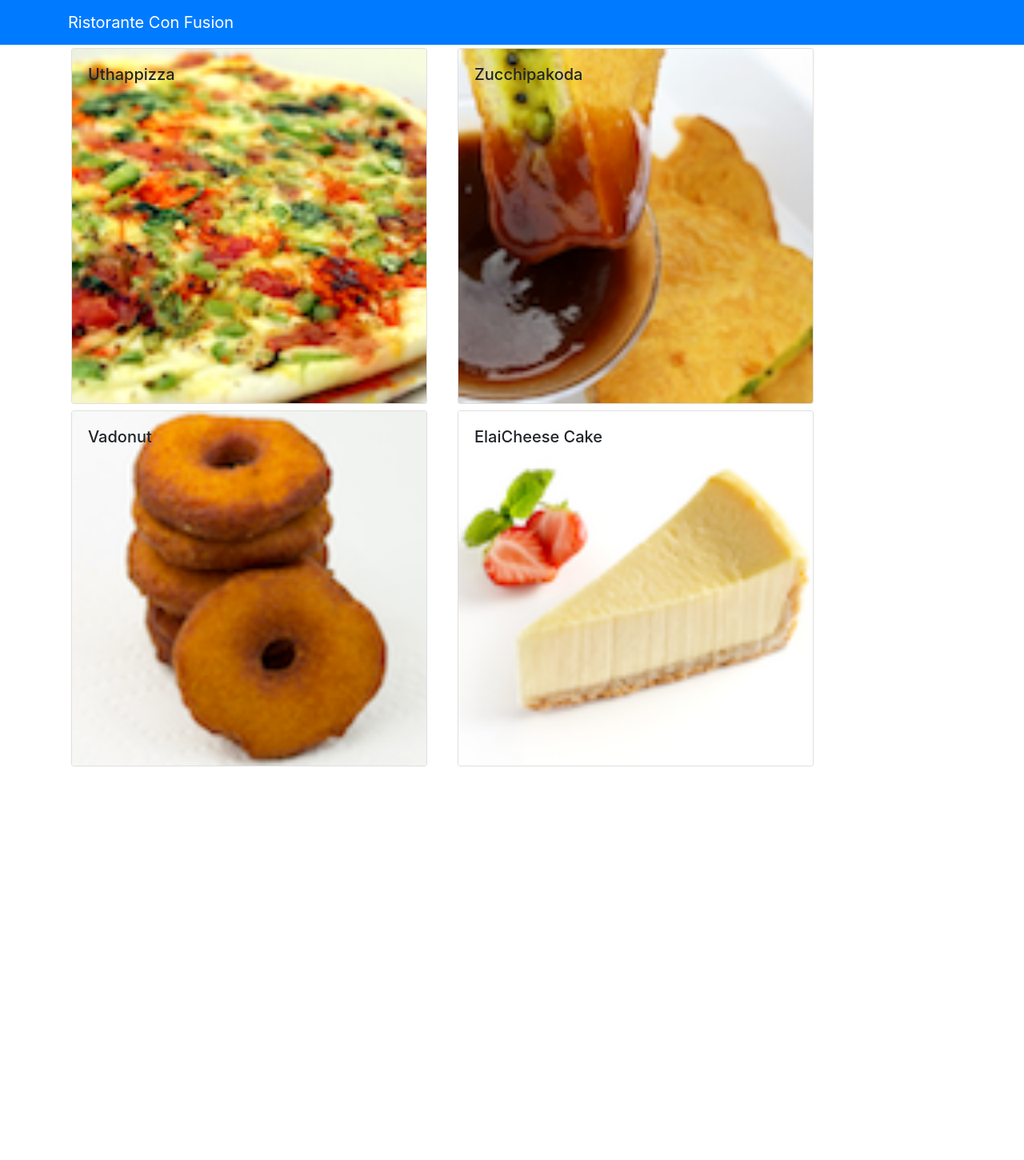
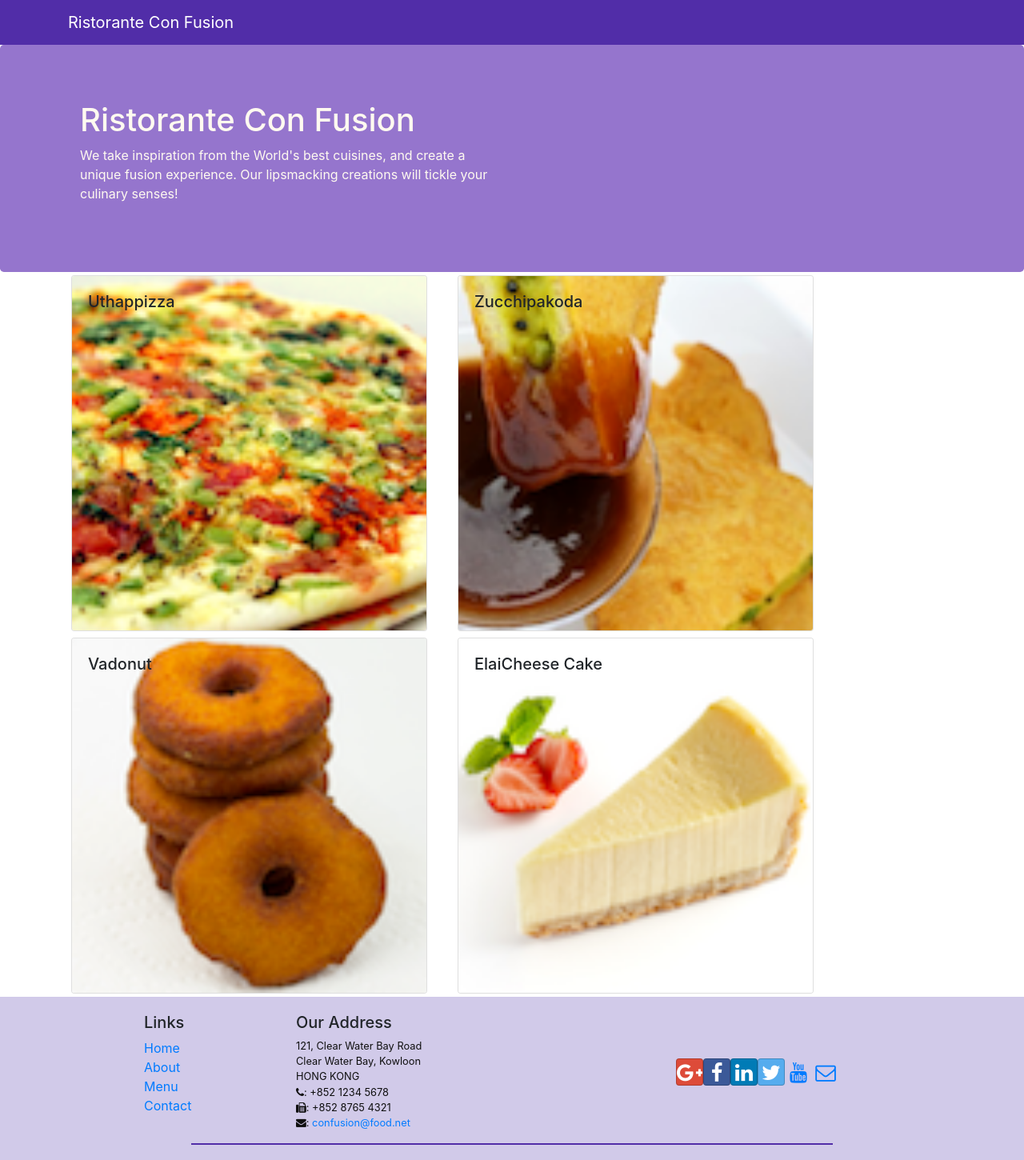
Before and after one commit to Tolugold1/React, a React (Create React App) app: page / in a window 1280 px wide. Shown: the top 1450 px of the page at 80% size. Before the commit the page ends 962 px from the top, so only its background shows below. Built offline with nearby package versions, Linux system fonts and the light colour scheme.

Commit message:
Header and footer

```diff
--- a/package.json
+++ b/package.json
@@ -7,6 +7,8 @@
     "@testing-library/react": "^13.2.0",
     "@testing-library/user-event": "^13.5.0",
     "bootstrap": "^4.0.0",
+    "bootstrap-social": "^5.1.1",
+    "font-awesome": "^4.7.0",
     "react": "^18.1.0",
     "react-dom": "^18.1.0",
     "react-popper": "^0.9.2",
--- /dev/null
+++ b/src/App.css
@@ -0,0 +1,33 @@
+.row-header {
+  margin: 0px auto;
+  padding: 0px auto; }
+
+.row-content {
+  margin: 0px auto;
+  padding: 50px 0px;
+  border-bottom: 1px ridge;
+  min-height: 400px; }
+
+.footer {
+  margin: 0px auto;
+  padding: 20px 0px;
+  background-color: #D1CAE9; }
+
+.jumbotron {
+  margin: 0px auto;
+  padding: 70px 30px;
+  background-color: #9575CD;
+  color: floralwhite; }
+
+address {
+  font-size: 80%;
+  margin: 0px;
+  color: #0f0f0f; }
+
+.navbar-dark {
+  background-color: #512DA8; }
+
+hr {
+  width: 800px;
+  border: 1px solid #512DA8;
+}
--- a/src/App.js
+++ b/src/App.js
@@ -1,28 +1,12 @@
-import React from 'react'
-import ReactDOM from 'react-dom';
-import { Navbar, NavbarBrand } from 'reactstrap';
-import Menu from './components/MenuComponent';
-import { DISHES } from './shared/dishes'
+import React from 'react';
+import Main from './components/MainComponents';
 
-class App extends React.Component {
-
-  constructor(props) {
-    super(props)
-
-    this.state = { dishes: DISHES }
-  }
-  render() {
-    return(
-      <div className='App'>
-        <Navbar dark color="primary">
-          <div className='container'>
-            <NavbarBrand href='/'>Ristorante Con Fusion</NavbarBrand>
-          </div>
-        </Navbar>
-        <Menu dishes={this.state.dishes} />
-      </div>
-    )
-  }
+const App = () => {
+  return(
+    <div>
+      <Main />
+    </div>
+  )
 }
 
 export default App;
--- a/src/components/DishDetailComponent.js
+++ b/src/components/DishDetailComponent.js
@@ -1,42 +1,62 @@
 import React from 'react';
 import { Card, CardBody, CardImg, CardText, CardTitle } from 'reactstrap';
 
-class DishDetailComponent extends React.Component {
 
+  function RenderDish(dishSelected) {
+    if (dishSelected != null)
+    {
+      return(
+        <Card>
+          <CardImg width="100%" src={dishSelected.image} alt={dishSelected.name}></CardImg>
+          <CardBody>
+            <CardTitle header={dishSelected.name}>{dishSelected.name}</CardTitle>
+            <CardText>{dishSelected.description}</CardText>
+          </CardBody>
+        </Card>
+      )
+    } else {
+      return(<div></div>)
+    }
+  }
 
-  render() {
-    const commentsDisplay = this.props.dishSelected.comments.map((comments) => {
+  function RenderComments(array) {
+    if (array != null)
+    {
       return(
-        <div key={comments.id}>
-          <div>
-            <ul className='list-unstyled'>
-              <li><p>{comments.comment}</p></li>
-              <li><p>--{comments.author} {comments.date}</p></li>
-            </ul>
+        <div>
+          <h4>Comments</h4>
+          <ul className='list-unstyled'>
+            {array.map((array) => {
+              return(
+                <li key={array.id}>
+                  <p>{array.comment}</p>
+                  <p>--{array.author} {new Intl.DateTimeFormat('en-US', { year: 'numeric', month: 'short', day: '2-digit'}).format(new Date(Date.parse(array.date)))}</p>
+                </li>
+            )})}
+          </ul>
+        </div>
+      )
+    }
+  }
+
+  const DishDetailComponent = (props) => {
+    if (props.dishSelected != null) {
+      return(
+        <div className='container'>
+          <div className='row'>
+            <div className='col-12 col-md-5'>
+              {RenderDish(props.dishSelected)}
+            </div>
+            <div className='col-12 col-md-5'>
+              {RenderComments(props.dishSelected.comments)}
+            </div>
           </div>
         </div>
       )
-    })
+    } else {
+      return(<div></div>)
+    }
+  }
 
-    return(
-      <div className='row'>
-        <div className='col-12 col-md-5 m-1'>
-          <Card>
-            <CardImg width='100%' src={this.props.dishSelected.image} alt={this.props.dishSelected.name}></CardImg>
-            <CardBody>
-              <CardTitle header={this.props.dishSelected.name}>{this.props.dishSelected.name}</CardTitle>
-              <CardText>{this.props.dishSelected.description}</CardText>
-            </CardBody>
-          </Card>
-        </div>
-
-        <div className='col-12 col-md-5'>
-          <div><h4>Comments</h4></div>
-          { commentsDisplay }
-        </div>
-      </div>
-    )
-  }
-}
 
 export default DishDetailComponent;
--- /dev/null
+++ b/src/components/FooterComponent.js
@@ -0,0 +1,52 @@
+import React from 'react';
+
+
+const Footer = () => {
+  return(
+    <div className='footer'>
+      <div className='container'>
+        <div className='row justify-content-center'>
+          <div className='col-4 col-sm-2 offset-1'>
+            <h5>Links</h5>
+            <ul class="list-unstyled">
+                <li><a href="#">Home</a></li>
+                <li><a href="./aboutus.html">About</a></li>
+                <li><a href="#">Menu</a></li>
+                <li><a href="./contactus.html">Contact</a></li>
+            </ul>
+          </div>
+          <div className='col-7 col-sm-5'>
+            <h5>Our Address</h5>
+              <address>
+		              121, Clear Water Bay Road<br/>
+		              Clear Water Bay, Kowloon<br/>
+		              HONG KONG<br/>
+		              <i class="fa fa-phone fg-lg"></i>: +852 1234 5678<br/>
+		              <i class="fa fa-fax fg-lg"></i>: +852 8765 4321<br/>
+		              <i class="fa fa-envelope fg-lg"></i>: <a href="mailto:confusion@food.net">confusion@food.net</a>
+		          </address>
+          </div>
+          <div className='col-12 col-sm-4 align-self-center'>
+            <div>
+                <a class="btn btn-social-icon btn-google" href="http://google.com/+"><i class="fa fa-google-plus fg-lg"></i></a>
+                <a class="btn btn-social-icon btn-facebook" href="http://www.facebook.com/profile.php?id="><i class="fa fa-facebook fg-lg"></i></a>
+                <a class="btn btn-social-icon btn-linkedin" href="http://www.linkedin.com/in/"><i class="fa fa-linkedin fg-lg"></i></a>
+                <a class="btn btn-social-icon btn-twitter" href="http://twitter.com/"><i class="fa fa-twitter fg-lg"></i></a>
+                <a class="btn btn-social-icon btn-youtube" href="http://youtube.com/"><i class="fa fa-youtube fg-lg"></i></a>
+                <a class="btn btn-social-icon btn-envelope-o" href="mailto:"><i class="fa fa-envelope-o fg-lg"></i></a>
+            </div>
+          </div>
+        </div>
+        <hr />
+        <div className='row justify-content-center'>
+          <div class="col-auto">
+            <p>© Copyright 2018 Ristorante Con Fusion</p>
+          </div>
+        </div>
+      </div>
+    </div>
+
+  )
+}
+
+export default Footer;
--- /dev/null
+++ b/src/components/HeaderComponents.js
@@ -0,0 +1,29 @@
+import React from 'react';
+import { Navbar, NavbarBrand, Jumbotron } from 'reactstrap';
+
+
+class Header extends React.Component {
+  render() {
+    return(
+      <>
+      <Navbar dark>
+          <div className='container' >
+            <NavbarBrand href='/'>Ristorante Con Fusion</NavbarBrand>
+          </div>
+        </Navbar>
+        <Jumbotron>
+          <div className='container'>
+            <div className='row row-header'>
+              <div className='col-12 col-sm-6'>
+                <h1>Ristorante Con Fusion</h1>
+                <p>We take inspiration from the World's best cuisines, and create a unique fusion experience. Our lipsmacking creations will tickle your culinary senses!</p>
+              </div>
+            </div>
+          </div>
+        </Jumbotron>
+      </>
+    )
+  }
+}
+
+export default Header;
--- /dev/null
+++ b/src/components/MainComponents.js
@@ -0,0 +1,32 @@
+import React from 'react'
+import DishDetailComponent from './DishDetailComponent';
+import Header from './HeaderComponents';
+import Footer from './FooterComponent'
+import Menu from './MenuComponent';
+import { DISHES } from '../shared/dishes'
+
+class Main extends React.Component {
+
+  constructor(props) {
+    super(props)
+
+    this.state = { dishes: DISHES, selectedDish: null }
+  }
+
+  onSelectedDish(DishId) {
+    this.setState({selectedDish: DishId})
+  }
+
+  render() {
+    return(
+      <div>
+        <Header />
+        <Menu dishes={this.state.dishes} onClick={(DishId) => this.onSelectedDish(DishId)}/>
+        <DishDetailComponent dishSelected={this.state.dishes.filter((dish) => dish.id === this.state.selectedDish)[0]} />
+        <Footer />
+      </div>
+    )
+  }
+}
+
+export default Main;
--- a/src/components/MenuComponent.js
+++ b/src/components/MenuComponent.js
@@ -1,44 +1,27 @@
 import React from 'react';
 import { Card, CardImg, CardImgOverlay, CardTitle } from 'reactstrap';
-import DishDetailComponent from './DishDetailComponent';
 
 
-class Menu extends React.Component {
 
-  constructor(props) {
-    super(props)
-
-    this.state = { selectedDish: null}
+function RenderItem({dish, onClick}) {
+  return(
+    <Card onClick={() => onClick(dish.id)}>
+      <CardImg width="100%" src={ dish.image } alt={ dish.name } />
+        <CardImgOverlay>
+          <CardTitle header={ dish.name }>{ dish.name }</CardTitle>
+        </CardImgOverlay>
+    </Card>
+  );
 }
 
-  onSelectedDish(dish) {
-    this.setState({selectedDish: dish})
-  }
 
-  renderDish(dish) {
-    if (dish != null)
-    {
-      return(
-        <DishDetailComponent dishSelected={this.state.selectedDish} />
-      )
-    } else {
-      return(<div></div>)
-    }
-  }
-
-  render() {
-
-    const menu = this.props.dishes.map((dish) => {
+const Menu = (props) => {
+  const menu = props.dishes.map((dish) => {
     return(
       <div key={ dish.id } className='col-12 col-md-5 m-1'>
-          <Card key={ dish.id } onClick={() => this.onSelectedDish(dish)}>
-            <CardImg width="100%" src={dish.image} alt={dish.name} />
-              <CardImgOverlay>
-                <CardTitle header={dish.name}>{dish.name}</CardTitle>
-              </CardImgOverlay>
-          </Card>
+        <RenderItem dish={dish} onClick={props.onClick} />
       </div>
-      )
+    );
   });
 
   return(
@@ -46,12 +29,8 @@ class Menu extends React.Component {
       <div className='row'>
         { menu }
       </div>
-        <div className='row'>
-          {this.renderDish(this.state.selectedDish)}
-        </div>
     </div>
   )
 }
-}
 
 export default Menu;
--- a/src/index.js
+++ b/src/index.js
@@ -1,8 +1,10 @@
 import React from 'react';
 import ReactDOM from 'react-dom/client';
 import 'bootstrap/dist/css/bootstrap.min.css';
-
+import 'font-awesome/css/font-awesome.min.css';
+import 'bootstrap-social/bootstrap-social.css';
 import App from './App';
+import './App.css'
 
 
 const root = ReactDOM.createRoot(document.getElementById('root'));
```
Also changed, not shown: 1 other file (tests, documents, lock files or other folders). Lines whose indentation alone changed are shown as unchanged.
